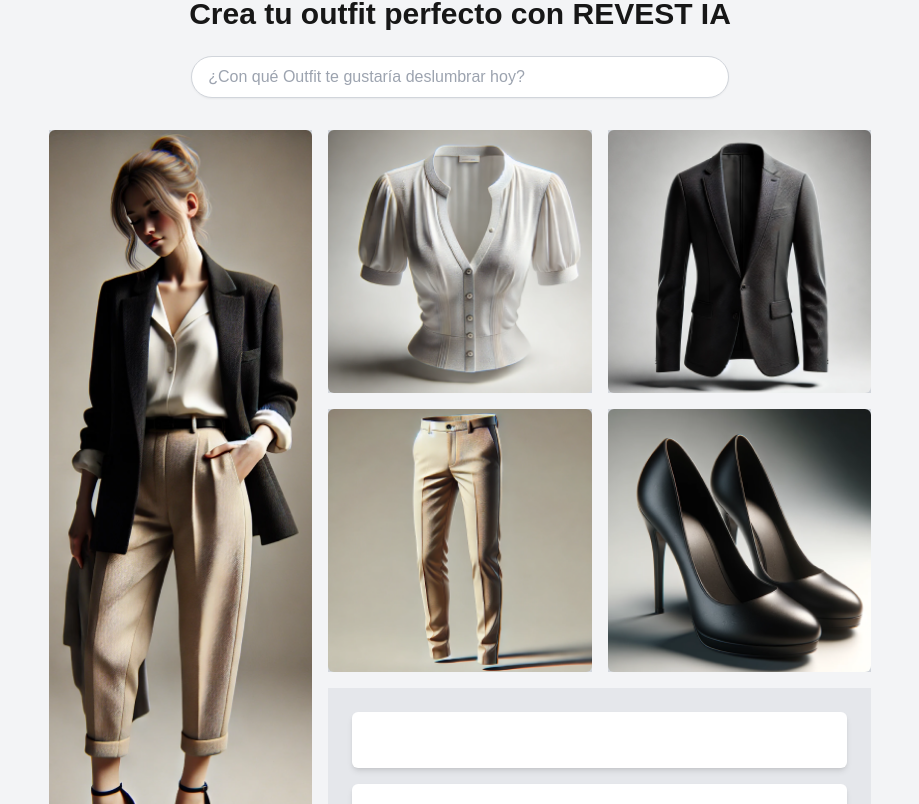
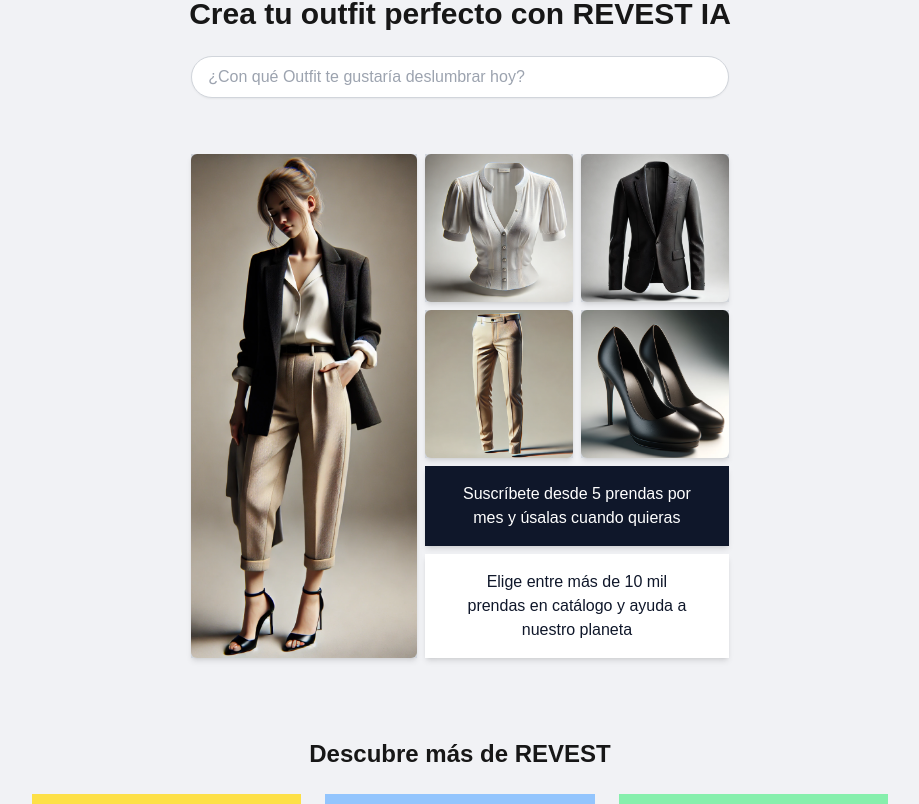
Before and after one commit to Hecze/Revest, a Next.js app: page / in a window 1280 px wide. Shown: the part 1436-2240 px from the top of the page, without its empty margins (180-1099 px from the left). Built offline with nearby package versions, Linux system fonts and the light colour scheme.

Commit message:
OutfitAI mejorado y responsive

```diff
--- a/src/app/components/OutfitIA.tsx
+++ b/src/app/components/OutfitIA.tsx
@@ -23,7 +23,7 @@
 }
 
 const OutfitImage: React.FC<OutfitImageProps> = ({ src, alt, className }) => (
-  <div className={`bg-gray-300 relative aspect-w-1" ${className}`} style={{ paddingBottom: '100%' }}>
+  <div className={`bg-gray-300 relative shadow-md cursor-pointer hover:opacity-90 transition  md:col-span-2 " ${className}`} style={{ paddingBottom: '100%' }}>
     <Image src={src} alt={alt} layout="fill" objectFit="cover" className="rounded-md" />
   </div>
 );
@@ -35,16 +35,16 @@
 }
 
 const TextBox: React.FC<TextBoxProps> = ({ text, className }) => (
-  <div className={`bg-white p-4 shadow-md rounded-md w-full text-center ${className}`}>
+  <div className={` p-4 px-8  shadow-md cursor-pointer hover:opacity-90 transition w-full text-center ${className}`}>
     {text}
   </div>
 );
 
 // Grid Layout Component
 const GridLayout: React.FC = () => (
-  <div className="grid  grid-cols-2 lg:grid-cols-3 gap-4 w-11/12 max-w-screen-lg">
+  <div className="grid grid-cols-2 md:grid-cols-7 gap-2 md:w-3/5 max-w-screen-md mt-6">
     {/* Large Image (1 col, 3 rows) */}
-    <div className={`bg-gray-300 relative aspect-w-1" col-span-2 lg:col-span-1 row-span-3`} style={{ paddingBottom: '65%' }}>
+    <div className={`bg-gray-300 relative  shadow-md cursor-pointer hover:opacity-90 transition col-span-2 md:col-span-3  row-span-3 h-96 md:h-auto md:aspect-w-1 `} style={{ paddingBottom: '200%' }}>
       <Image src={"/IA-completo.png"} alt={"Large Outfit"} layout="fill" objectFit="cover" className="rounded-md" />
     </div>
 
@@ -67,10 +67,10 @@
     />
 
     {/* Text Boxes */}
-    <div className="col-span-2 bg-gray-200 flex flex-col justify-center items-center p-6">
-      <div className="flex flex-col w-full justify-around items-center gap-4">
+    <div className="col-span-2 md:col-span-4 flex flex-col justify-center items-center ">
+      <div className="flex flex-col w-full justify-around items-center gap-2">
         <TextBox text="Suscríbete desde 5 prendas por mes y úsalas cuando quieras" className='bg-slate-900 text-white' />
-        <TextBox text="Elige entre más de 10 mil prendas en catálogo y ayuda a nuestro planeta" />
+        <TextBox text="Elige entre más de 10 mil prendas en catálogo y ayuda a nuestro planeta" className='bg-white text-slate-900' />
       </div>
     </div>
   </div>
@@ -79,7 +79,7 @@
 // Main Component
 const OutfitIA: React.FC = () => {
   return (
-    <section className="flex flex-col items-center py-10 bg-gray-100">
+    <section className="flex flex-col items-center py-10">
       <Title />
       <Input />
       <GridLayout />
--- a/src/app/globals.css
+++ b/src/app/globals.css
@@ -30,7 +30,7 @@
 /* Archivo styles.css */
 
 section {
-  background-color: #e8ebf0;
+  background-color: #f1f2f5;
   /* bg-gray-200 */
   padding-top: 2.5rem;
   /* py-10 */
```
